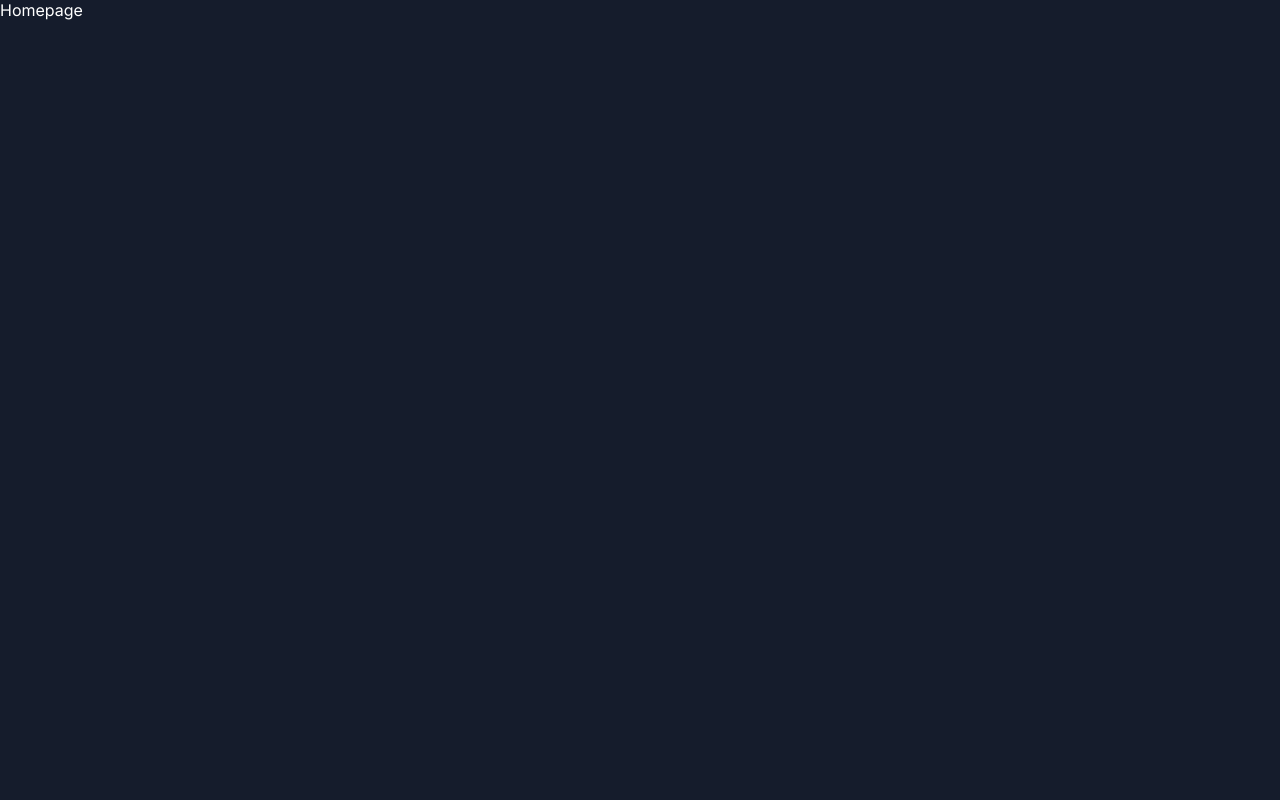
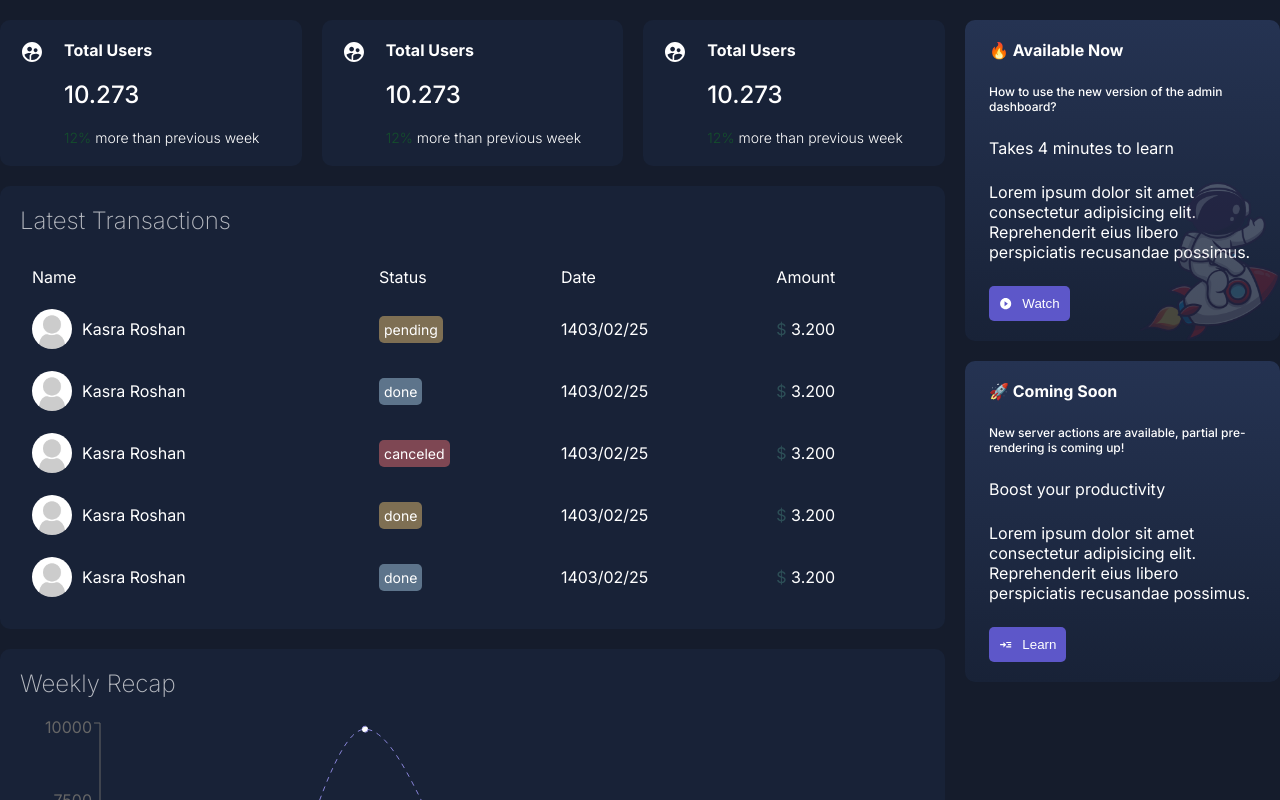
Before and after one commit to Groshan67/Dashboard, a Next.js app: page / in a window 1280 px wide. Shown: the top 800 px of the page. Built offline with nearby package versions, Linux system fonts and the light colour scheme.

Commit message:
Dashboard Commit

```diff
--- a/app/page.jsx
+++ b/app/page.jsx
@@ -1,7 +1,11 @@
+import Dashboard from "./dashboard/page";
+
 const Homepage = () => {
   return (
-    <div>Homepage</div>
-  )
-}
+    <div>
+      <Dashboard />
+    </div>
+  );
+};
 
-export default Homepage
+export default Homepage;
```
